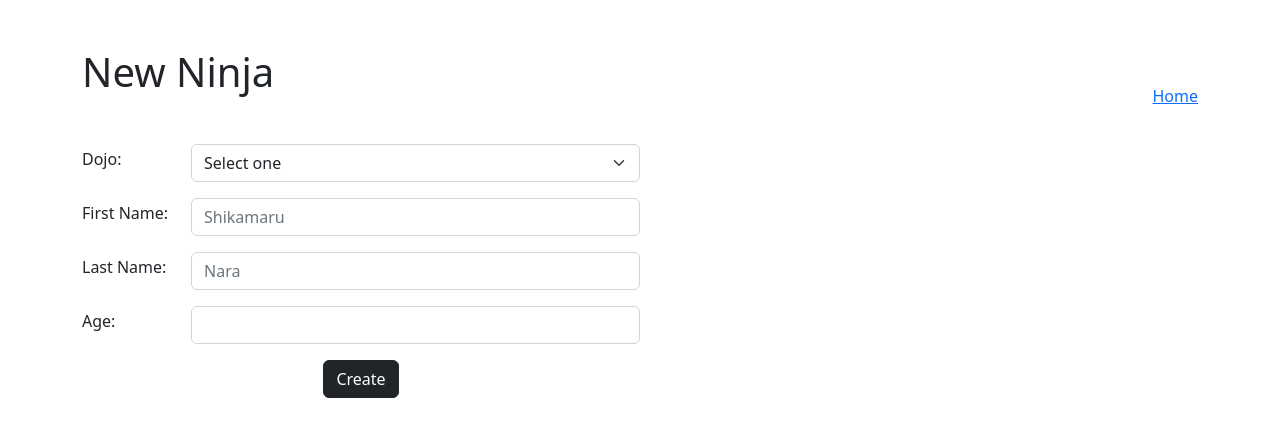
After one commit to cdmatherly/full_stack_dojos_and_ninjas, a Flask app: page /ninjas in a window 1280 px wide. The commit adds this page. Shown: the top 437 px of the page. Run offline with Flask 2, Linux system fonts and the light colour scheme; data that the repository does not hold is empty.

Commit message:
CRUD implementation with DB

```diff
--- a/flask_app/controllers/ninjas.py
+++ b/flask_app/controllers/ninjas.py
@@ -1,8 +1,14 @@
 from flask import render_template, redirect, request
 from flask_app import app
 from flask_app.models.ninja import Ninja
+from flask_app.models.dojo import Dojo
 
-@app.route('/ninja/create')
+@app.route('/ninjas')
+def add():
+    all_dojos = Dojo.show_all()
+    return render_template('new_ninja.html', all_dojos = all_dojos)
+
+@app.route('/ninjas/create', methods=['POST'])
 def create():
-    Ninja.create_ninja()
-    return render_template('ninjas.html')
+    Ninja.create_ninja(request.form)
+    return redirect(f"/dojos/{request.form['dojo_id']}")
--- a/flask_app/models/dojo.py
+++ b/flask_app/models/dojo.py
@@ -12,7 +12,7 @@ class Dojo:
 
     @classmethod
     def save(cls, data):
-        query = "INSERT INTO dojos (id,name) VALUES (%(name)s);"
+        query = "INSERT INTO dojos (name) VALUES (%(name)s);"
         return connectToMySQL(cls.DB).query_db(query,data)
 
     @classmethod
@@ -25,12 +25,30 @@ class Dojo:
         return dojos
 
     @classmethod
+    def get_one(cls, dojo_id):
+        query = "SELECT * FROM dojos WHERE dojos.id = %(id)s;"
+        results = connectToMySQL(cls.DB).query_db(query, {'id':dojo_id})
+        one_dojo = cls(results[0])
+        return one_dojo
+
+    @classmethod
     def show_dojos_with_ninjas(cls,data):
         query = """SELECT * FROM dojos
         LEFT JOIN ninjas
-        ON ninjas.dojo_id = dojos.id"""
+        ON ninjas.dojo_id = dojos.id
+        WHERE dojos.id = %(id)s;"""
         results = connectToMySQL(cls.DB).query_db(query,data)
-        dojos = []
-        for dojo in results:
-            dojos.append(cls(dojo))
-        return dojos
+        dojo = cls(results[0])
+        for dojo_row in results:
+            # print (f"********************{ dojo_row }")
+            ninja_data = {
+                'id': dojo_row['ninjas.id'],
+                'first_name': dojo_row['first_name'],
+                'last_name': dojo_row['last_name'],
+                'age': dojo_row['age'],
+                'dojo_id': dojo_row['dojo_id'],
+                'created_at': dojo_row['ninjas.created_at'],
+                'updated_at': dojo_row['ninjas.updated_at'],
+            }
+            dojo.ninjas.append(ninja.Ninja( ninja_data ))
+        return dojo
--- /dev/null
+++ b/flask_app/templates/new_ninja.html
@@ -0,0 +1,70 @@
+<!DOCTYPE html>
+    <html lang="en">
+
+    <head>
+        <title>New Ninja</title>
+        <!-- Required meta tags -->
+        <meta charset="utf-8">
+        <meta name="viewport" content="width=device-width, initial-scale=1, shrink-to-fit=no">
+
+        <!-- Bootstrap CSS v5.2.1 -->
+        <link href="https://cdn.jsdelivr.net/npm/bootstrap@5.2.1/dist/css/bootstrap.min.css" rel="stylesheet"
+            integrity="sha384-iYQeCzEYFbKjA/T2uDLTpkwGzCiq6soy8tYaI1GyVh/UjpbCx/TYkiZhlZB6+fzT" crossorigin="anonymous">
+
+    </head>
+
+    <body>
+        <header>
+            <div  class="mt-5 container d-flex justify-content-between align-items-center">
+                <p class="h1 mb-5">New Ninja</p>
+                <a href="/">Home</a>
+            </div>
+        </header>
+        <main>
+            <div class="container">
+                <div class="left col-6">
+                    <form action="/ninjas/create" method="post" class="d-flex flex-column">
+                        <div class="mb-3 d-flex align-items-center gap-3">
+                            <label for="dojo_id" class="form-label col-2">Dojo:</label>
+                            <select class="form-select" name="dojo_id">
+                                <option selected>Select one</option>
+                                {% for dojo in all_dojos: %}
+                                <option value="{{dojo.id}}">{{dojo.name}}</option>
+                                {% endfor %}
+                            </select>
+                        </div>
+                        <div class="mb-3 d-flex align-items-center gap-3">
+                            <label for="first_name" class="form-label text-nowrap col-2">First Name:</label>
+                            <input type="text"
+                            class="form-control" name="first_name" aria-describedby="helpId" placeholder="Shikamaru">
+                        </div>
+                        <div class="mb-3 d-flex align-items-center gap-3">
+                            <label for="last_name" class="form-label text-nowrap col-2">Last Name:</label>
+                            <input type="text"
+                            class="form-control" name="last_name" aria-describedby="helpId" placeholder="Nara">
+                        </div>
+                        <div class="mb-3 d-flex align-items-center gap-3">
+                            <label for="age" class="form-label text-nowrap col-2">Age:</label>
+                            <input type="number"
+                            class="form-control" name="age" aria-describedby="helpId" placeholder="">
+                        </div>
+                        <button type="submit" name="create" class="btn btn-dark align-self-center">Create</button>
+                    </form>
+                </div>
+                <div class="right col-6"></div>
+            </div>
+        </main>
+        <footer>
+            <!-- place footer here -->
+        </footer>
+        <!-- Bootstrap JavaScript Libraries -->
+        <script src="https://cdn.jsdelivr.net/npm/@popperjs/core@2.11.6/dist/umd/popper.min.js"
+            integrity="sha384-oBqDVmMz9ATKxIep9tiCxS/Z9fNfEXiDAYTujMAeBAsjFuCZSmKbSSUnQlmh/jp3" crossorigin="anonymous">
+            </script>
+
+        <script src="https://cdn.jsdelivr.net/npm/bootstrap@5.2.1/dist/js/bootstrap.min.js"
+            integrity="sha384-7VPbUDkoPSGFnVtYi0QogXtr74QeVeeIs99Qfg5YCF+TidwNdjvaKZX19NZ/e6oz" crossorigin="anonymous">
+            </script>
+    </body>
+
+    </html>
```
Also changed, not shown: flask_app/controllers/dojos.py (+18 -0 lines), flask_app/templates/dojos.html (+11 -9 lines), flask_app/templates/ninjas.html (added, +36 -0 lines), flask_app/templates/one_dojo.html (+29 -3 lines).
